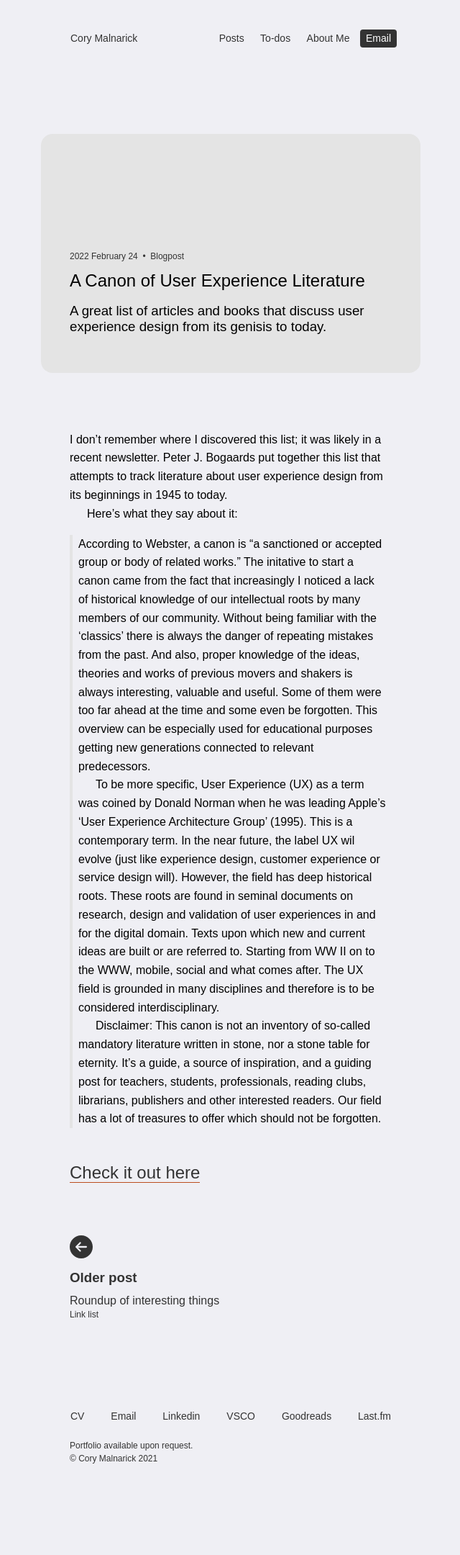
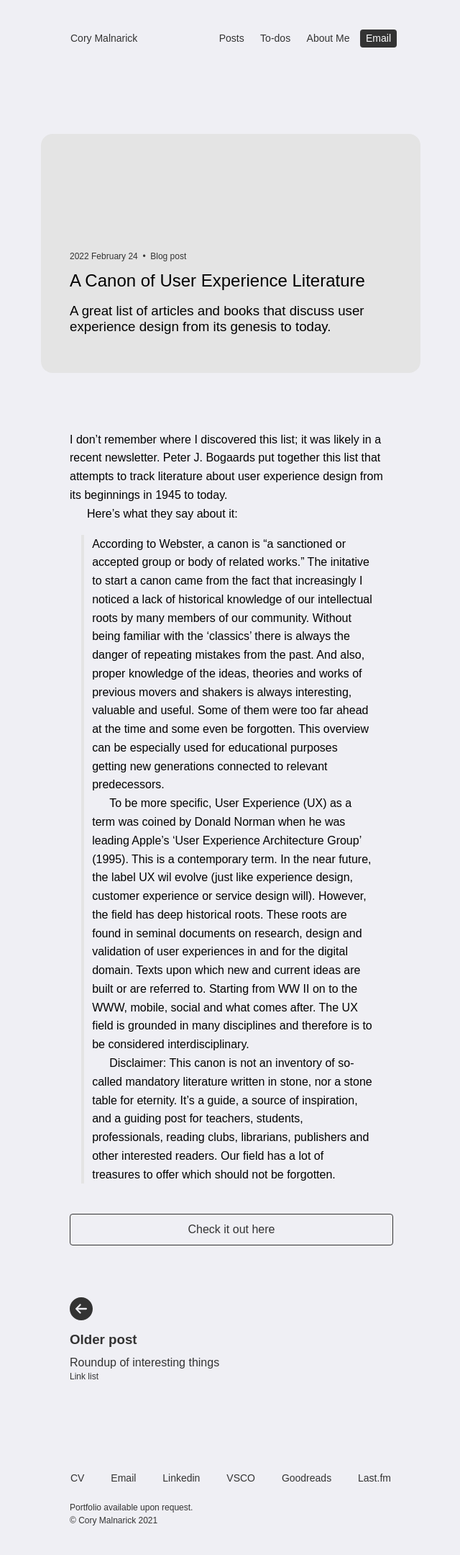
Before and after one commit to foundmonster/foundmonster.github.io, a Jekyll site: the page built from _posts/2022-02-24-UX-Books.md, in a window 1280 px wide. Shown: the whole page at 72% size, without its empty margins (319-959 px from the left). Built offline with Jekyll 4.4.1, drawn with Linux system fonts in a browser that asks for light colours; some web fonts are replaced; before the commit the page ends 2074 px from its top, so only the background shows below that.

Commit message:
adding button to post and style of embedded button in text

```diff
--- a/_posts/2022-02-24-UX-Books.md
+++ b/_posts/2022-02-24-UX-Books.md
@@ -1,9 +1,9 @@
 ---
 layout: post
 categories: post
-tags: Blog post
+tags: [Blog post]
 title: A Canon of User Experience Literature
-description: A great list of articles and books that discuss user experience design from its genisis to today.
+description: A great list of articles and books that discuss user experience design from its genesis to today.
 image:
 external_url:
 ---
@@ -18,4 +18,5 @@ Here's what they say about it:
 >
 > Disclaimer: This canon is not an inventory of so-called mandatory literature written in stone, nor a stone table for eternity. It's a guide, a source of inspiration, and a guiding post for teachers, students, professionals, reading clubs, librarians, publishers and other interested readers. Our field has a lot of treasures to offer which should not be forgotten.
 
-## [Check it out here](http://www.bogieland.com/postings/post_canonux.php)
+<br>
+<a class="button-secondary" href="http://www.bogieland.com/postings/post_canonux.php">Check it out here</a>
--- a/_sass/main.scss
+++ b/_sass/main.scss
@@ -205,9 +205,12 @@ img {
 
 blockquote {
     border-left: 4px solid #e4e4e4;
-    margin: 1em 0px;
-    padding: 0em .5em;
+    margin: 1em 1em;
+    padding: 0em .7em;
 }
+
+
+
 
 /* GRIDS */
 
@@ -674,8 +677,7 @@ a.nav-button-link {
 }
 
 a.nav-button-link:hover {
-    background-color: #454545;
-    color: #white;
+    background-color: #DFDFE3;
 }
 
 a.nav-button-link:visited {
@@ -787,6 +789,8 @@ a:active.buttonforstyleguidetest {
 }
 
 
+
+
 /* GLOBE */
 
 .main-container {
--- a/index.html
+++ b/index.html
@@ -24,7 +24,7 @@ My skills in research, analysis, strategy, and design enable a robust approach t
 
 <h3 class="blogtitlespacing">Posts</h3>
 <div class="projectgrid">
-	{% for post in site.categories.post limit:4 %}
+	{% for post in site.categories.post limit:3 %}
 	{% include postcard.html %}
 	{% endfor %}
 </div>
```
